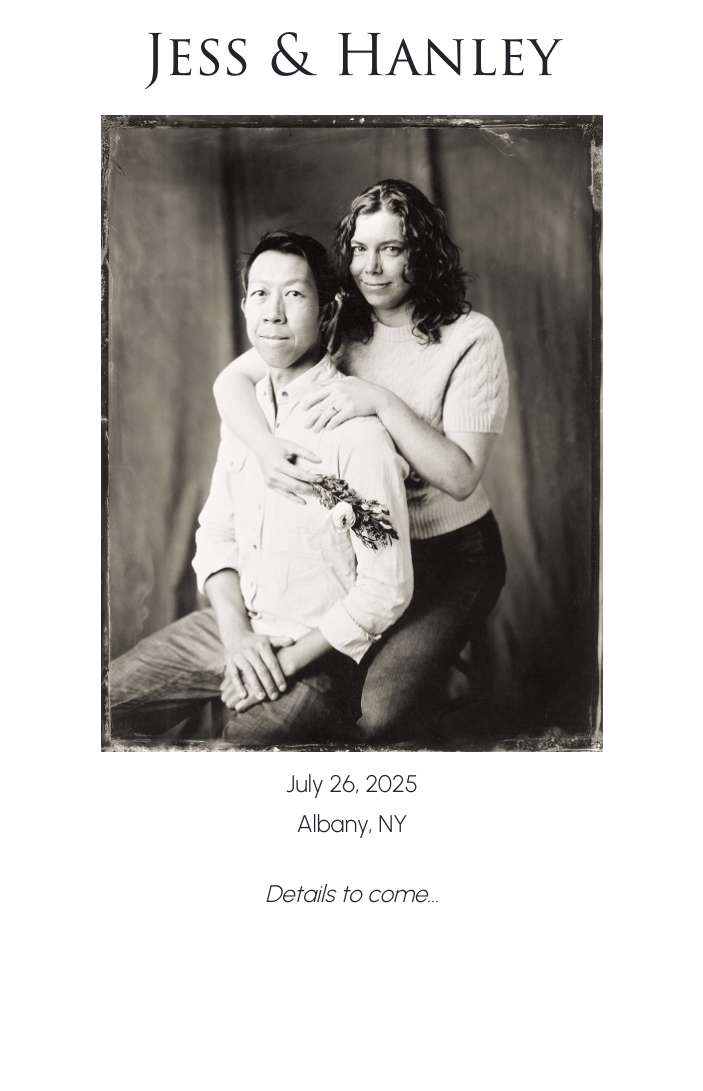
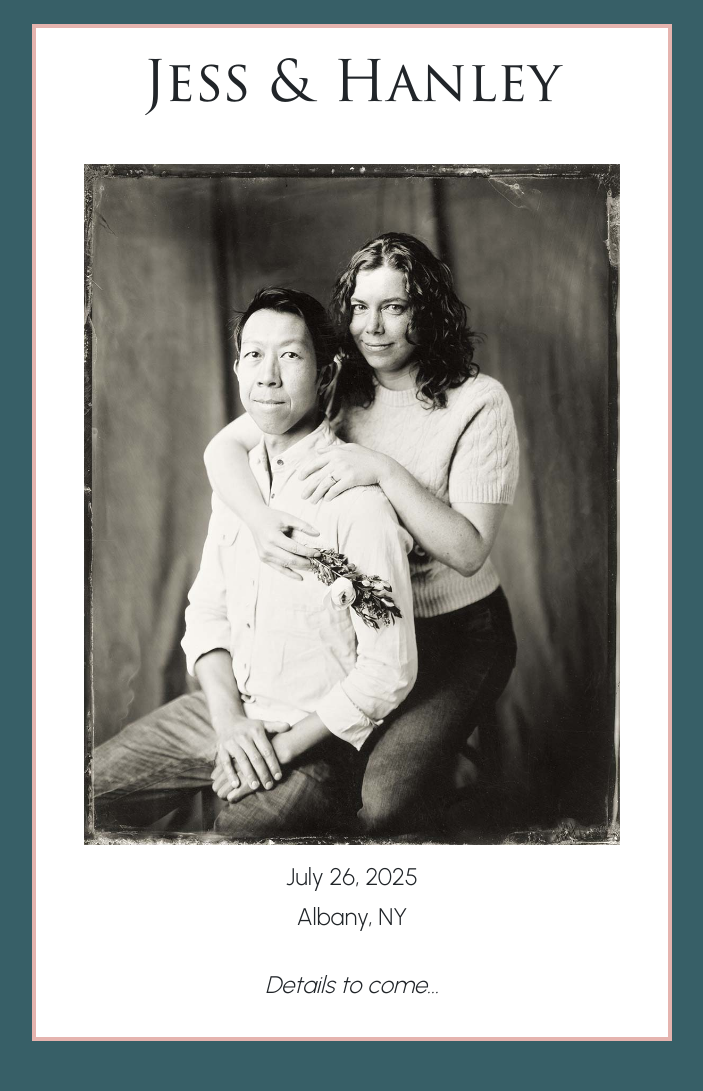
Before and after one commit to dmnmis/jessandhanley, a plain HTML site: page index.html in a window 1280 px wide. Shown: the whole page, without its empty margins (288-991 px from the left). Before the commit the page ends 948 px from the top, so only its background shows below. Drawn offline with Linux system fonts and the light colour scheme.

Commit message:
Add files via upload

```diff
--- a/index.html
+++ b/index.html
@@ -19,7 +19,7 @@
       }
       body {
         height: 100%;
-        background-color: #fff;
+        background-color: #375f67;
       }
       .bd-placeholder-img {
         font-size: 1.125rem;
@@ -49,22 +49,25 @@
   </head>
   <body>
     <main class="h-100">
-      <div class="position-relative text-center" style="background-color:#fff">
-        <div class="col-sm-6 p-3 pt-4 mx-auto mt-4 d-flex align-items-center justify-content-center text-nowrap" style="height:75px; background-color:#fff">
+      <div class="position-relative text-center" style="background-color: #375f67">
+        <div class="col-sm-6 p-3 pt-5 px-5 mx-auto mt-4 d-flex align-items-center justify-content-center text-nowrap" style="height:100px; background-color:#fff; border-left: 4px solid #e5b4af; border-right: 4px solid #e5b4af; border-top: 4px solid #e5b4af">
           <h1 class="display-4 fw-normal logotype-title">Jess & Hanley</h1>
         </div>
-        <div class="col-lg-5 col-md-6 p-3 mx-auto d-flex align-items-start justify-content-center" style="background-color:#fff">
+<div class="col-sm-6 pt-4 mx-auto d-flex align-items-center justify-content-center" style="background-color:#fff; border-left: 4px solid #e5b4af; border-right: 4px solid #e5b4af">
+        <div class="col-lg-12 col-md-12 p-3 px-5 mx-auto d-flex align-items-start justify-content-center" style="background-color:#fff">
           <img src="jesshanley.jpg" class="img-fluid">
         </div>
-        <div class="col-sm-6 p-3 pt-4 mx-auto d-flex align-items-center justify-content-center text-nowrap" style="height:40px; background-color:#fff">
+</div>
+        <div class="col-sm-6 p-3 pt-4 mx-auto d-flex align-items-center justify-content-center text-nowrap" style="height:40px; background-color:#fff; border-left: 4px solid #e5b4af; border-right: 4px solid #e5b4af">
           <p class="fs-4 fw-normal logotype">July 26, 2025</p>
         </div>
-        <div class="col-sm-6 p-3 pt-4 mx-auto d-flex align-items-center justify-content-center text-nowrap" style="height:40px; background-color:#fff">
+        <div class="col-sm-6 p-3 pt-4 mx-auto d-flex align-items-center justify-content-center text-nowrap" style="height:40px; background-color:#fff; border-left: 4px solid #e5b4af; border-right: 4px solid #e5b4af">
           <p class="fs-4 fw-normal logotype">Albany, NY</p>
         </div>
-        <div class="col-sm-6 p-3 pt-4 mx-auto d-flex align-items-center justify-content-center text-nowrap" style="height:100px; background-color:#fff">
+        <div class="col-sm-6 p-3 pt-4 mx-auto d-flex align-items-center justify-content-center text-nowrap" style="height:100px; background-color:#fff; border-left: 4px solid #e5b4af; border-right: 4px solid #e5b4af; border-bottom: 4px solid #e5b4af">
           <p class="fs-4 fw-normal logotype" style="font-style:italic">Details to come...</p>
         </div>
+<div style="height:50px"></div>
       </div>
     </main>
   </body>
```
